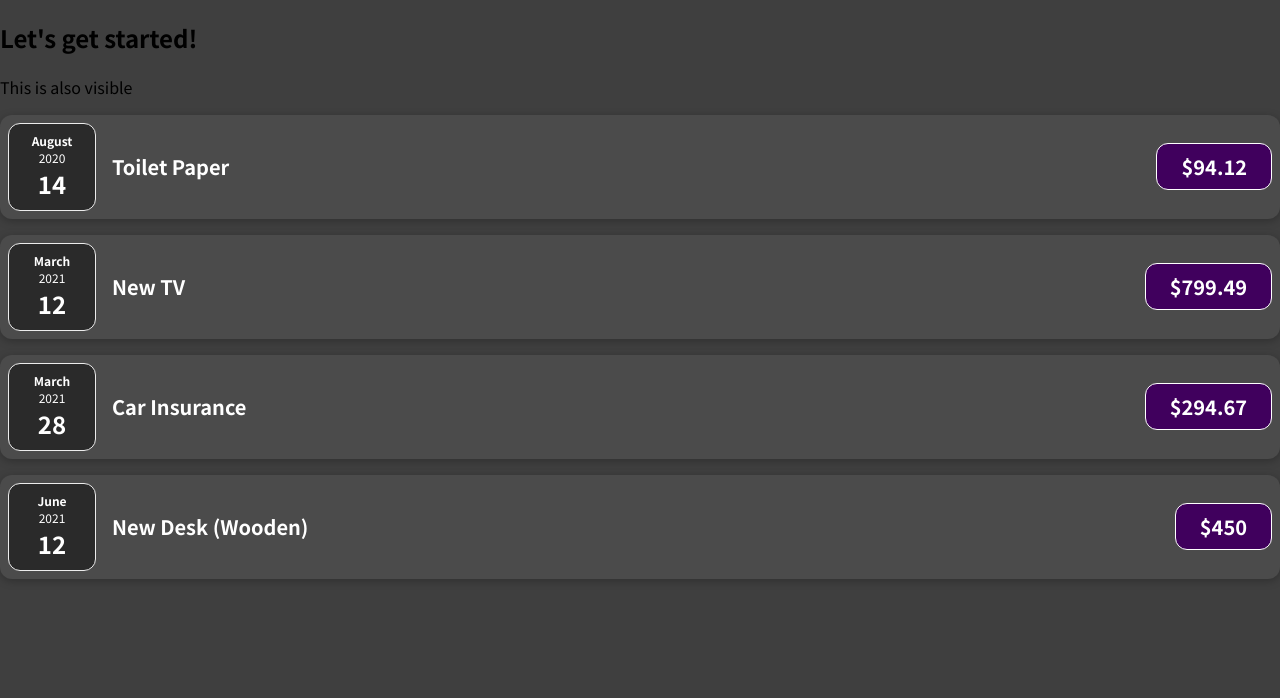
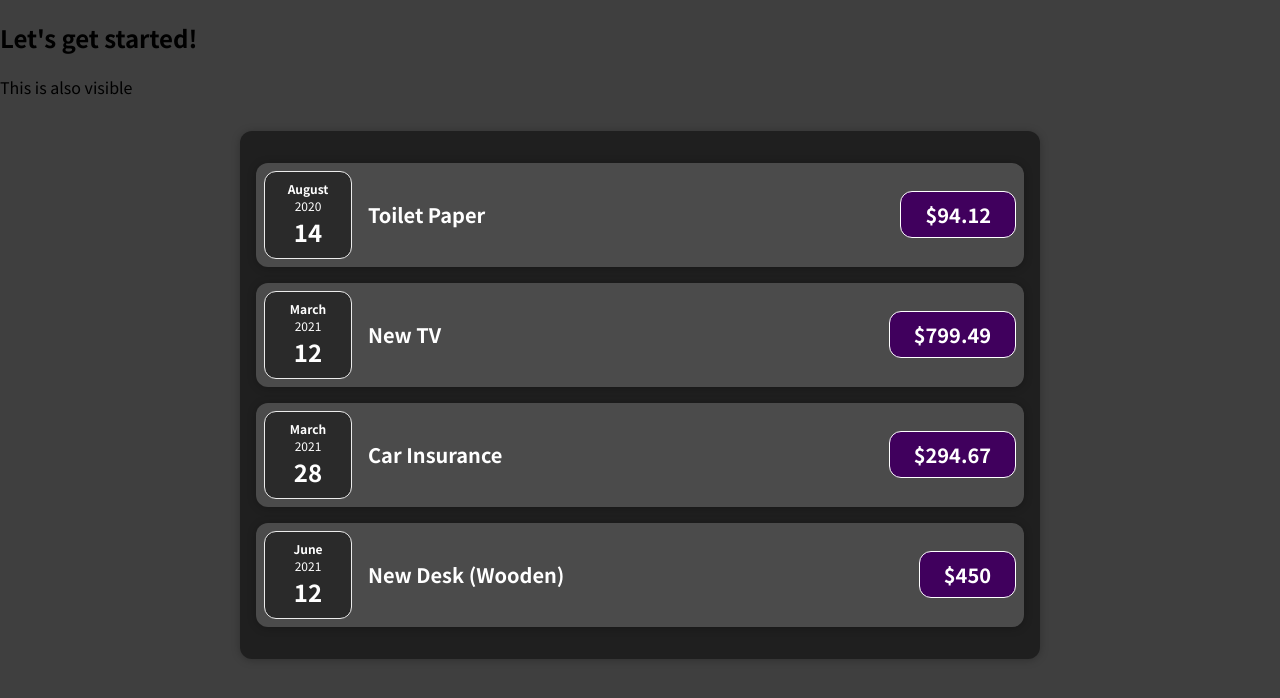
Before and after one commit to dominici94/react-course, a JavaScript app in the folder 01-starting-setup/: page / in a window 1280 px wide. Shown: the top 698 px of the page. Built offline with nearby package versions, Linux system fonts and the light colour scheme.

Commit message:
children props

```diff
--- a/01-starting-setup/src/App.js
+++ b/01-starting-setup/src/App.js
@@ -1,4 +1,4 @@
-import ExpenseItem from "./components/ExpenseItem";
+import Expenses from "./components/Expenses";
 
 function App() {
   const expenses = [
@@ -27,26 +27,7 @@ function App() {
     <div>
       <h2>Let's get started!</h2>
       <p>This is also visible</p>
-      <ExpenseItem
-        title={expenses[0].title}
-        amount={expenses[0].amount}
-        date={expenses[0].date}
-      ></ExpenseItem>
-      <ExpenseItem
-        title={expenses[1].title}
-        amount={expenses[1].amount}
-        date={expenses[1].date}
-      ></ExpenseItem>
-      <ExpenseItem
-        title={expenses[2].title}
-        amount={expenses[2].amount}
-        date={expenses[2].date}
-      ></ExpenseItem>
-      <ExpenseItem
-        title={expenses[3].title}
-        amount={expenses[3].amount}
-        date={expenses[3].date}
-      ></ExpenseItem>
+      <Expenses expenses={expenses}></Expenses>
     </div>
   );
 }
--- /dev/null
+++ b/01-starting-setup/src/components/Card.css
@@ -0,0 +1,4 @@
+.card {
+  border-radius: 12px;
+  box-shadow: 0 1px 8px rgba(0, 0, 0, 0.25);
+}
--- /dev/null
+++ b/01-starting-setup/src/components/Card.js
@@ -0,0 +1,8 @@
+import "./Card.css";
+
+function Card(props) {
+  const classes = "card " + props.className;
+  return <div className={classes}>{props.children}</div>;
+}
+
+export default Card;
--- a/01-starting-setup/src/components/ExpenseItem.css
+++ b/01-starting-setup/src/components/ExpenseItem.css
@@ -2,10 +2,10 @@
   display: flex;
   justify-content: space-between;
   align-items: center;
-  box-shadow: 0 2px 8px rgba(0, 0, 0, 0.25);
+  /* box-shadow: 0 2px 8px rgba(0, 0, 0, 0.25); */
   padding: 0.5rem;
   margin: 1rem 0;
-  border-radius: 12px;
+  /* border-radius: 12px; */
   background-color: #4b4b4b;
 }
 
--- a/01-starting-setup/src/components/ExpenseItem.js
+++ b/01-starting-setup/src/components/ExpenseItem.js
@@ -1,15 +1,16 @@
+import ExpenseDate from "./ExpenseDate";
+import Card from "./Card";
 import "./ExpenseItem.css";
-import ExpenseDate from "./ExpenseDate";
 
 function ExpenseItem(props) {
   return (
-    <div className="expense-item">
+    <Card className="expense-item">
       <ExpenseDate date={props.date} />
       <div className="expense-item__description">
         <h2>{props.title}</h2>
         <div className="expense-item__price">${props.amount}</div>
       </div>
-    </div>
+    </Card>
   );
 }
 
--- /dev/null
+++ b/01-starting-setup/src/components/Expenses.css
@@ -0,0 +1,9 @@
+.expenses {
+  padding: 1rem;
+  background-color: rgb(31, 31, 31);
+  margin: 2rem auto;
+  width: 50rem;
+  max-width: 95%;
+  /* border-radius: 12px;
+  box-shadow: 0 1px 8px rgba(0, 0, 0, 0.25); */
+}
--- /dev/null
+++ b/01-starting-setup/src/components/Expenses.js
@@ -0,0 +1,33 @@
+import "./Expenses.css";
+import ExpenseItem from "./ExpenseItem";
+import Card from "./Card";
+
+function Expenses(props) {
+  const classes = "expenses " + props.className;
+  return (
+    <Card className={classes}>
+      <ExpenseItem
+        title={props.expenses[0].title}
+        amount={props.expenses[0].amount}
+        date={props.expenses[0].date}
+      ></ExpenseItem>
+      <ExpenseItem
+        title={props.expenses[1].title}
+        amount={props.expenses[1].amount}
+        date={props.expenses[1].date}
+      ></ExpenseItem>
+      <ExpenseItem
+        title={props.expenses[2].title}
+        amount={props.expenses[2].amount}
+        date={props.expenses[2].date}
+      ></ExpenseItem>
+      <ExpenseItem
+        title={props.expenses[3].title}
+        amount={props.expenses[3].amount}
+        date={props.expenses[3].date}
+      ></ExpenseItem>
+    </Card>
+  );
+}
+
+export default Expenses;
```
